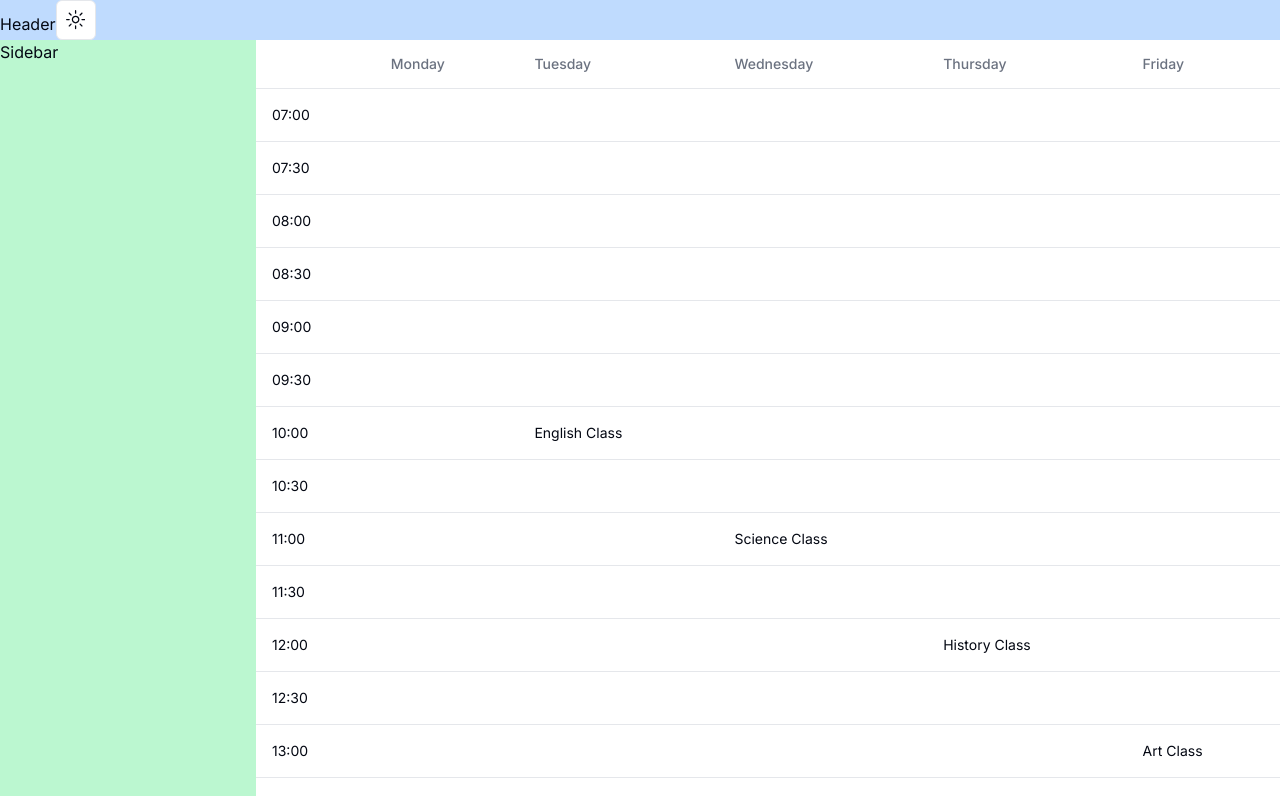
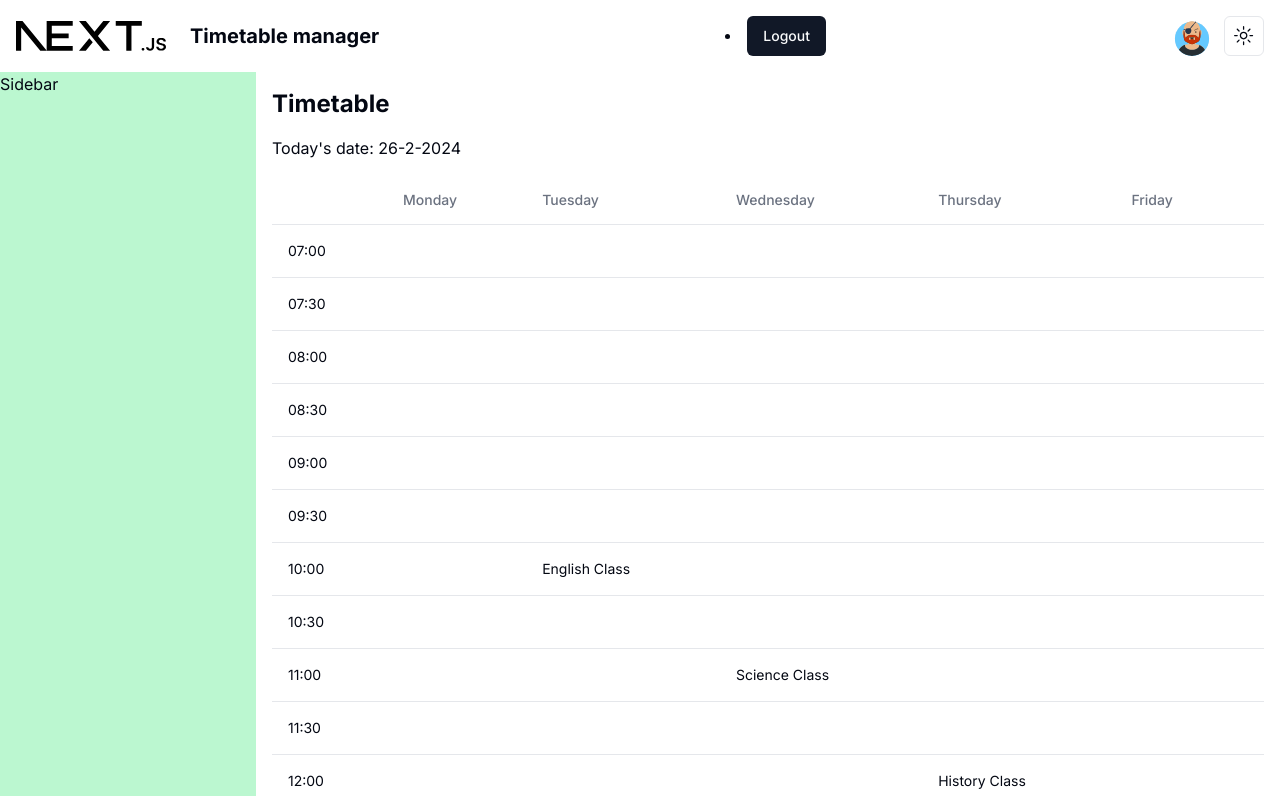
Before and after one commit to sustertine/timetable-manager, a Next.js app: page / in a window 1280 px wide. Shown: the top 796 px of the page. Built offline with nearby package versions, Linux system fonts and the light colour scheme.

Commit message:
added basic navbar

```diff
--- a/package.json
+++ b/package.json
@@ -9,8 +9,11 @@
     "lint": "next lint"
   },
   "dependencies": {
+    "@radix-ui/react-avatar": "^1.0.4",
+    "@radix-ui/react-direction": "^1.0.1",
     "@radix-ui/react-dropdown-menu": "^2.0.6",
     "@radix-ui/react-icons": "^1.3.0",
+    "@radix-ui/react-navigation-menu": "^1.1.4",
     "@radix-ui/react-scroll-area": "^1.0.5",
     "@radix-ui/react-slot": "^1.0.2",
     "class-variance-authority": "^0.7.0",
--- a/src/app/page.tsx
+++ b/src/app/page.tsx
@@ -1,6 +1,6 @@
 import Timetable from "@/components/timetable";
-import {ModeToggle} from "@/components/mode-toggle";
 import {Activity} from "@/models/activity.model";
+import TopNav from "@/components/top-nav";
 
 export default function Home() {
     const activities: Activity[] = [
@@ -12,13 +12,12 @@
     ];
   return (
       <div className="flex flex-col h-screen">
-        <header className="bg-blue-200">
-            Header
-            <ModeToggle />
+        <header>
+            <TopNav />
         </header>
         <div className="flex flex-grow md:flex-row flex-col">
           <aside className="bg-green-200 md:w-64 w-full">Sidebar</aside>
-          <main className="flex-grow">
+          <main className="flex-grow p-4">
               <Timetable activities={activities} />
           </main>
         </div>
--- a/src/components/timetable.tsx
+++ b/src/components/timetable.tsx
@@ -25,14 +25,20 @@
 
     const timeSlots = generateTimeSlots();
 
-
     const activityMap = activities.reduce((map, activity) => {
         const key = `${activity.day}-${activity.time}`;
         map[key] = activity.description;
         return map;
     }, {} as Record<string, string>);
 
+    // Get today's date
+    const today = new Date();
+    const formattedDate = `${today.getDate()}-${today.getMonth() + 1}-${today.getFullYear()}`;
+
     return (
+        <div>
+            <h1 className="text-2xl font-bold mb-4">Timetable</h1>
+            <p className="mb-4">Today's date: {formattedDate}</p>
             <Table>
                 <TableHeader>
                     <TableRow>
@@ -54,6 +60,7 @@
                     ))}
                 </TableBody>
             </Table>
+        </div>
     );
 };
 export default Timetable;
--- /dev/null
+++ b/src/components/top-nav.tsx
@@ -0,0 +1,71 @@
+import React from 'react';
+import {
+    NavigationMenu,
+    NavigationMenuContent,
+    NavigationMenuIndicator,
+    NavigationMenuItem,
+    NavigationMenuLink,
+    NavigationMenuList,
+    NavigationMenuTrigger,
+    NavigationMenuViewport,
+} from "@/components/ui/navigation-menu"
+import {Avatar, AvatarFallback, AvatarImage} from "@/components/ui/avatar";
+import {ModeToggle} from "@/components/mode-toggle";
+import {Button} from "@/components/ui/button";
+import Image from "next/image";
+
+const TopNav = () => {
+    const useAuth = () => {
+        const user = {name: 'John Doe', email: 'john.doe@example.com'};
+
+        const login = () => {
+            console.log('Logging in...');
+        };
+
+        const signup = () => {
+            console.log('Signing up...');
+        };
+
+        const logout = () => {
+            console.log('Logging out...');
+        };
+
+        return {user, login, signup, logout};
+    };
+
+    const {user, login, signup, logout} = useAuth();
+
+    return (
+        <div className="flex items-center justify-between p-4">
+            <div className="flex items-center">
+                <Image src="/next.svg" alt="Logo" width={150} height={75} className="mr-6"/>
+                <h1 className="text-xl font-bold">Timetable manager</h1>
+            </div>
+            <NavigationMenu>
+                {!user ? (
+                    <>
+                        <NavigationMenuTrigger asChild>
+                            <Button>Login</Button>
+                        </NavigationMenuTrigger>
+                        <NavigationMenuItem>
+                            <Button>Sign Up</Button>
+                        </NavigationMenuItem>
+                    </>
+                ) : (
+                    <NavigationMenuItem>
+                        <Button>Logout</Button>
+                    </NavigationMenuItem>
+                )}
+            </NavigationMenu>
+            <div className="flex items-center">
+                <Avatar className="mr-3">
+                    <AvatarImage src="/avatar.svg" />
+                    <AvatarFallback>CN</AvatarFallback>
+                </Avatar>
+                <ModeToggle/>
+            </div>
+        </div>
+    );
+};
+
+export default TopNav;
--- /dev/null
+++ b/src/components/ui/avatar.tsx
@@ -0,0 +1,50 @@
+"use client"
+
+import * as React from "react"
+import * as AvatarPrimitive from "@radix-ui/react-avatar"
+
+import { cn } from "@/lib/utils"
+
+const Avatar = React.forwardRef<
+  React.ElementRef<typeof AvatarPrimitive.Root>,
+  React.ComponentPropsWithoutRef<typeof AvatarPrimitive.Root>
+>(({ className, ...props }, ref) => (
+  <AvatarPrimitive.Root
+    ref={ref}
+    className={cn(
+      "relative flex h-10 w-10 shrink-0 overflow-hidden rounded-full",
+      className
+    )}
+    {...props}
+  />
+))
+Avatar.displayName = AvatarPrimitive.Root.displayName
+
+const AvatarImage = React.forwardRef<
+  React.ElementRef<typeof AvatarPrimitive.Image>,
+  React.ComponentPropsWithoutRef<typeof AvatarPrimitive.Image>
+>(({ className, ...props }, ref) => (
+  <AvatarPrimitive.Image
+    ref={ref}
+    className={cn("aspect-square h-full w-full", className)}
+    {...props}
+  />
+))
+AvatarImage.displayName = AvatarPrimitive.Image.displayName
+
+const AvatarFallback = React.forwardRef<
+  React.ElementRef<typeof AvatarPrimitive.Fallback>,
+  React.ComponentPropsWithoutRef<typeof AvatarPrimitive.Fallback>
+>(({ className, ...props }, ref) => (
+  <AvatarPrimitive.Fallback
+    ref={ref}
+    className={cn(
+      "flex h-full w-full items-center justify-center rounded-full bg-muted",
+      className
+    )}
+    {...props}
+  />
+))
+AvatarFallback.displayName = AvatarPrimitive.Fallback.displayName
+
+export { Avatar, AvatarImage, AvatarFallback }
--- /dev/null
+++ b/src/components/ui/navigation-menu.tsx
@@ -0,0 +1,130 @@
+"use client";
+
+import * as React from "react"
+import * as NavigationMenuPrimitive from "@radix-ui/react-navigation-menu"
+import { cva } from "class-variance-authority"
+import { ChevronDown } from "lucide-react"
+
+import { cn } from "@/lib/utils"
+
+const NavigationMenu = React.forwardRef<
+  React.ElementRef<typeof NavigationMenuPrimitive.Root>,
+  React.ComponentPropsWithoutRef<typeof NavigationMenuPrimitive.Root>
+>(({ className, children, ...props }, ref) => (
+  <NavigationMenuPrimitive.Root
+    ref={ref}
+    className={cn(
+      "relative z-10 flex max-w-max flex-1 items-center justify-center",
+      className
+    )}
+    {...props}
+  >
+    {children}
+    <NavigationMenuViewport />
+  </NavigationMenuPrimitive.Root>
+))
+NavigationMenu.displayName = NavigationMenuPrimitive.Root.displayName
+
+const NavigationMenuList = React.forwardRef<
+  React.ElementRef<typeof NavigationMenuPrimitive.List>,
+  React.ComponentPropsWithoutRef<typeof NavigationMenuPrimitive.List>
+>(({ className, ...props }, ref) => (
+  <NavigationMenuPrimitive.List
+    ref={ref}
+    className={cn(
+      "group flex flex-1 list-none items-center justify-center space-x-1",
+      className
+    )}
+    {...props}
+  />
+))
+NavigationMenuList.displayName = NavigationMenuPrimitive.List.displayName
+
+const NavigationMenuItem = NavigationMenuPrimitive.Item
+
+const navigationMenuTriggerStyle = cva(
+  "group inline-flex h-10 w-max items-center justify-center rounded-md bg-background px-4 py-2 text-sm font-medium transition-colors hover:bg-accent hover:text-accent-foreground focus:bg-accent focus:text-accent-foreground focus:outline-none disabled:pointer-events-none disabled:opacity-50 data-[active]:bg-accent/50 data-[state=open]:bg-accent/50"
+)
+
+const NavigationMenuTrigger = React.forwardRef<
+  React.ElementRef<typeof NavigationMenuPrimitive.Trigger>,
+  React.ComponentPropsWithoutRef<typeof NavigationMenuPrimitive.Trigger>
+>(({ className, children, ...props }, ref) => (
+  <NavigationMenuPrimitive.Trigger
+    ref={ref}
+    className={cn(navigationMenuTriggerStyle(), "group", className)}
+    {...props}
+  >
+    {children}{" "}
+    <ChevronDown
+      className="relative top-[1px] ml-1 h-3 w-3 transition duration-200 group-data-[state=open]:rotate-180"
+      aria-hidden="true"
+    />
+  </NavigationMenuPrimitive.Trigger>
+))
+NavigationMenuTrigger.displayName = NavigationMenuPrimitive.Trigger.displayName
+
+const NavigationMenuContent = React.forwardRef<
+  React.ElementRef<typeof NavigationMenuPrimitive.Content>,
+  React.ComponentPropsWithoutRef<typeof NavigationMenuPrimitive.Content>
+>(({ className, ...props }, ref) => (
+  <NavigationMenuPrimitive.Content
+    ref={ref}
+    className={cn(
+      "left-0 top-0 w-full data-[motion^=from-]:animate-in data-[motion^=to-]:animate-out data-[motion^=from-]:fade-in data-[motion^=to-]:fade-out data-[motion=from-end]:slide-in-from-right-52 data-[motion=from-start]:slide-in-from-left-52 data-[motion=to-end]:slide-out-to-right-52 data-[motion=to-start]:slide-out-to-left-52 md:absolute md:w-auto ",
+      className
+    )}
+    {...props}
+  />
+))
+NavigationMenuContent.displayName = NavigationMenuPrimitive.Content.displayName
+
+const NavigationMenuLink = NavigationMenuPrimitive.Link
+
+const NavigationMenuViewport = React.forwardRef<
+  React.ElementRef<typeof NavigationMenuPrimitive.Viewport>,
+  React.ComponentPropsWithoutRef<typeof NavigationMenuPrimitive.Viewport>
+>(({ className, ...props }, ref) => (
+  <div className={cn("absolute left-0 top-full flex justify-center")}>
+    <NavigationMenuPrimitive.Viewport
+      className={cn(
+        "origin-top-center relative mt-1.5 h-[var(--radix-navigation-menu-viewport-height)] w-full overflow-hidden rounded-md border bg-popover text-popover-foreground shadow-lg data-[state=open]:animate-in data-[state=closed]:animate-out data-[state=closed]:zoom-out-95 data-[state=open]:zoom-in-90 md:w-[var(--radix-navigation-menu-viewport-width)]",
+        className
+      )}
+      ref={ref}
+      {...props}
+    />
+  </div>
+))
+NavigationMenuViewport.displayName =
+  NavigationMenuPrimitive.Viewport.displayName
+
+const NavigationMenuIndicator = React.forwardRef<
+  React.ElementRef<typeof NavigationMenuPrimitive.Indicator>,
+  React.ComponentPropsWithoutRef<typeof NavigationMenuPrimitive.Indicator>
+>(({ className, ...props }, ref) => (
+  <NavigationMenuPrimitive.Indicator
+    ref={ref}
+    className={cn(
+      "top-full z-[1] flex h-1.5 items-end justify-center overflow-hidden data-[state=visible]:animate-in data-[state=hidden]:animate-out data-[state=hidden]:fade-out data-[state=visible]:fade-in",
+      className
+    )}
+    {...props}
+  >
+    <div className="relative top-[60%] h-2 w-2 rotate-45 rounded-tl-sm bg-border shadow-md" />
+  </NavigationMenuPrimitive.Indicator>
+))
+NavigationMenuIndicator.displayName =
+  NavigationMenuPrimitive.Indicator.displayName
+
+export {
+  navigationMenuTriggerStyle,
+  NavigationMenu,
+  NavigationMenuList,
+  NavigationMenuItem,
+  NavigationMenuContent,
+  NavigationMenuTrigger,
+  NavigationMenuLink,
+  NavigationMenuIndicator,
+  NavigationMenuViewport,
+}
```
Also changed, not shown: public/avatar.svg (added), 1 other file (tests, documents, lock files or other folders). Lines whose indentation alone changed are shown as unchanged.
